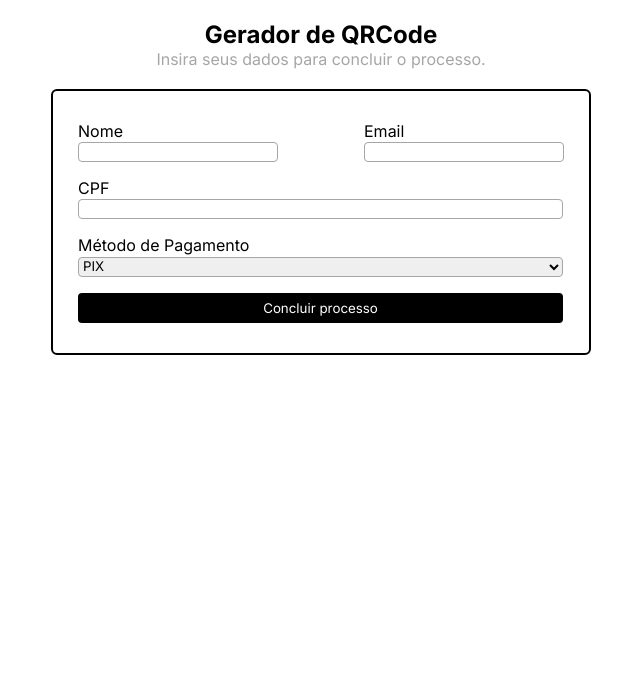
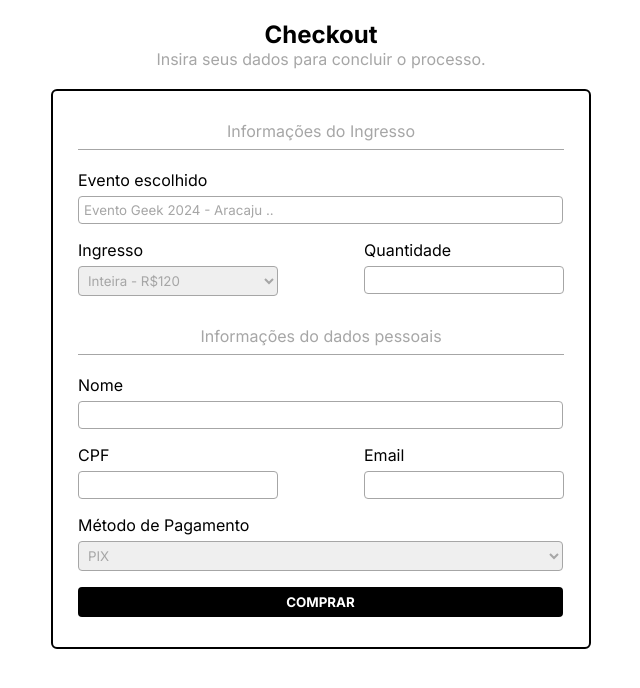
Before and after one commit to invencaosts/ingresso, a website built with webpack: page public/index.html in a window 1280 px wide. Shown: the whole page, without its empty margins (319-959 px from the left). Built offline with nearby package versions, Linux system fonts and the light colour scheme.

Commit message:
Atualizando UI

```diff
--- a/public/assets/css/index.css
+++ b/public/assets/css/index.css
@@ -23,12 +23,45 @@
   color: #a6a6a6;
 }
 
+.separador {
+  text-align: center;
+
+  color: #a6a6a6;
+}
+
+.separador div {
+  height: 1px;
+  margin: 8px 0 20px 0;
+
+  background-color: #a6a6a6;
+}
+
 input,
 select {
   border: 1px solid #a6a6a6;
   border-radius: 4px;
+
   outline: none;
-  height: 20px;
+  padding: 5px;
+
+  margin-top: 6px;
+
+  color: #a6a6a6;
+}
+
+.inputs-centro {
+  display: flex;
+  justify-content: space-between;
+}
+
+.input-pequeno input,
+.input-pequeno select {
+  width: 120px;
+}
+
+.input-grande input,
+.input-grande select {
+  width: 270px;
 }
 
 #dados {
@@ -39,24 +72,22 @@ select {
   border-radius: 6px;
 }
 
-#centro-ne {
-  display: flex;
-  justify-content: space-between;
+#ingresso,
+#quantidade {
+  margin-top: 16px;
 }
 
-#nome input,
-#email input {
-  width: 120px;
+#separador-pessoais {
+  margin-top: 30px;
 }
 
 #cpf,
-#mp {
+#email {
   margin-top: 16px;
 }
 
-#cpf input,
-#mp select {
-  width: 270px;
+#me-pagamento {
+  margin-top: 16px;
 }
 
 #dados button {
@@ -69,6 +100,8 @@ select {
   border-radius: 4px;
   border: none;
   background-color: black;
+
+  font-weight: bold;
   color: white;
 }
 
@@ -77,13 +110,13 @@ select {
     width: 540px;
   }
 
-  #nome input,
-  #email input {
+  .input-pequeno input,
+  .input-pequeno select {
     width: 200px;
   }
 
-  #cpf input,
-  #mp select {
+  .input-grande input,
+  .input-grande select {
     width: 485px;
   }
 
--- a/public/index.html
+++ b/public/index.html
@@ -18,38 +18,69 @@
   <body>
     <div id="body">
       <div id="titulo">
-        <h2>Gerador de QRCode</h2>
+        <h2>Checkout</h2>
         <p>Insira seus dados para concluir o processo.</p>
       </div>
 
       <div id="dados">
-        <div id="centro-ne">
-          <div id="nome">
-            <p>Nome</p>
+        <div id="separador-ingressos" class="separador">
+          <p>Informações do Ingresso</p>
+          <div></div>
+        </div>
+
+        <div id="evento" class="input-grande">
+          <p>Evento escolhido</p>
+          <input type="text" value="Evento Geek 2024 - Aracaju .." readonly />
+        </div>
+
+        <div id="centro-ig" class="inputs-centro">
+          <div id="ingresso" class="input-pequeno">
+            <p>Ingresso</p>
+            <select name="" id="">
+              <option value="">Inteira - R$120</option>
+              <option value="">Meia - R$60</option>
+            </select>
+          </div>
+
+          <div id="quantidade" class="input-pequeno">
+            <p>Quantidade</p>
+            <input type="number" />
+          </div>
+        </div>
+
+        <div id="separador-pessoais" class="separador">
+          <p>Informações do dados pessoais</p>
+          <div></div>
+        </div>
+
+        <div id="nome" class="input-grande">
+          <p>Nome</p>
+          <input type="text" />
+        </div>
+
+        <div id="centro-ne" class="inputs-centro">
+          <div id="cpf" class="input-pequeno">
+            <p>CPF</p>
             <input type="text" />
           </div>
 
-          <div id="email">
+          <div id="email" class="input-pequeno">
             <p>Email</p>
             <input type="text" />
           </div>
         </div>
 
-        <div id="cpf">
-          <p>CPF</p>
-          <input type="text" />
-        </div>
-
-        <div id="mp">
+        <div id="me-pagamento" class="input-grande">
           <p>Método de Pagamento</p>
-          <select name="" id="select">
+          <select name="" id="">
             <option value="">PIX</option>
+            <option value="">Boleto</option>
             <option value="">Débito</option>
             <option value="">Crédito</option>
           </select>
         </div>
 
-        <button>Concluir processo</button>
+        <button>COMPRAR</button>
       </div>
     </div>
   </body>
```
